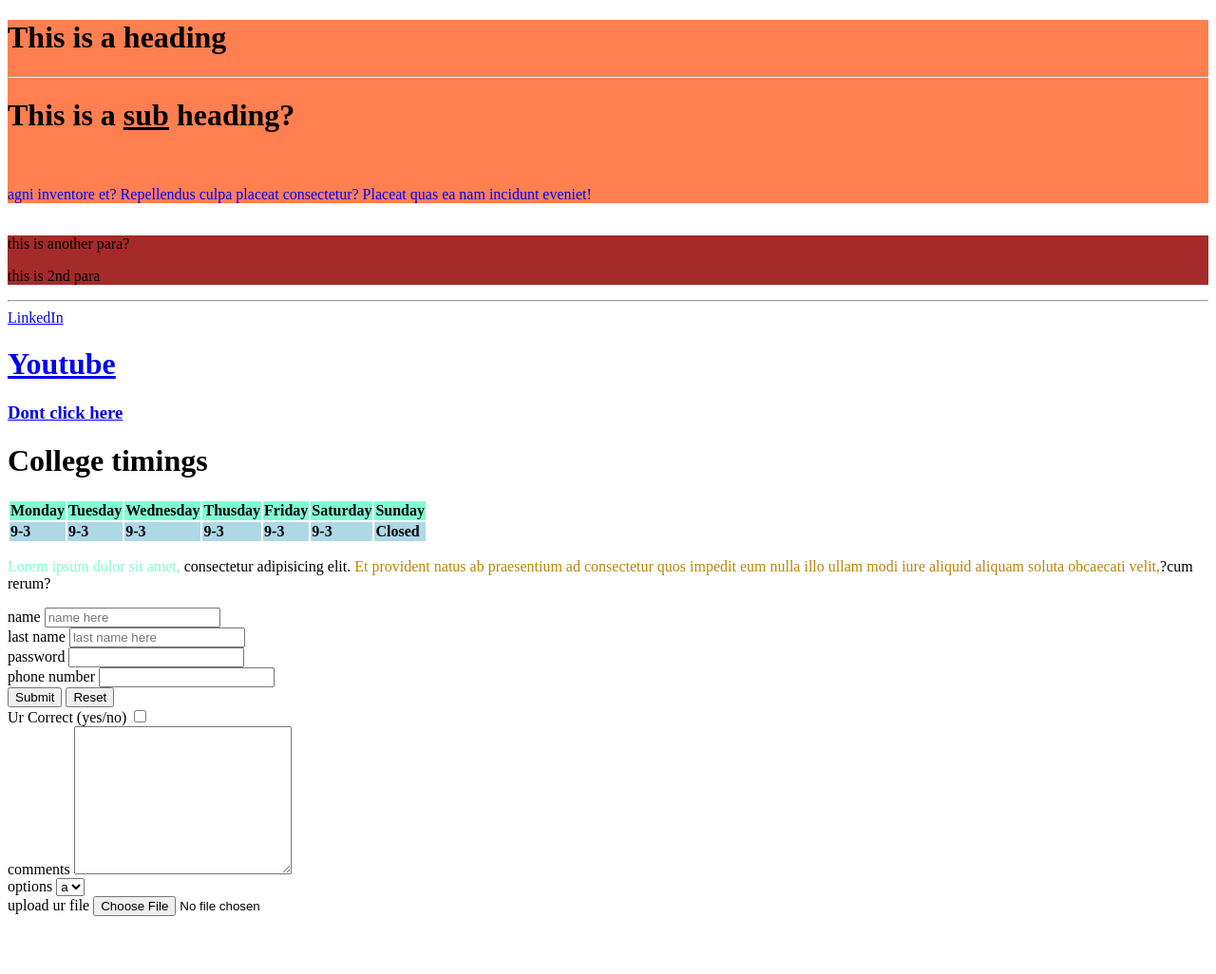
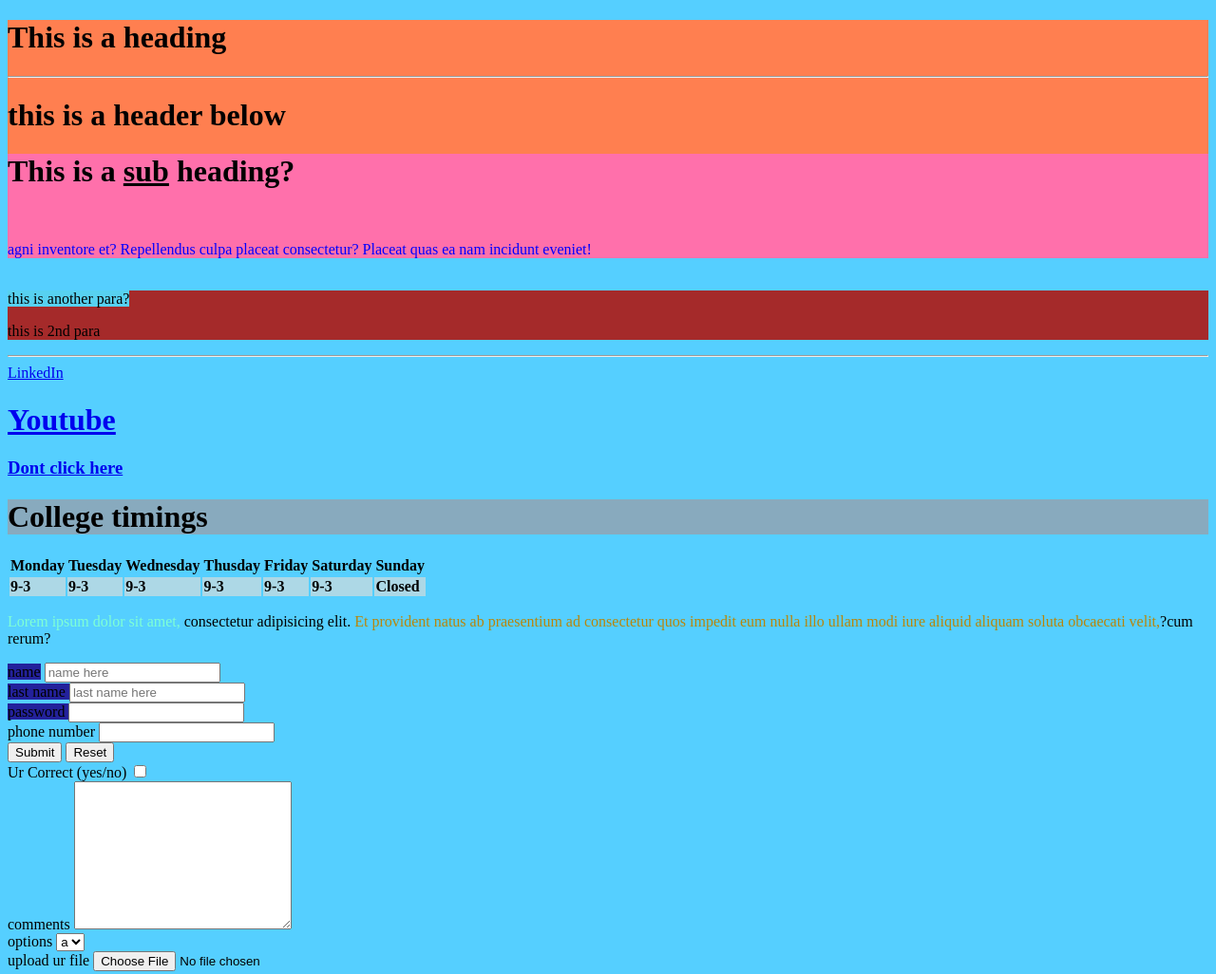
Before and after one commit to Rhishabh01/html, a plain HTML site: page index.html in a window 1280 px wide. Shown: the whole page at 95% size. Before the commit the page ends 973 px from the top, so only its background shows below. Drawn offline with Linux system fonts and the light colour scheme.

Commit message:
CSS and Fonts

```diff
--- a/index.html
+++ b/index.html
@@ -6,10 +6,16 @@
     <h1>This is a heading </h1>
     <hr>
     <body>
-        <meta name="author" content="P.R Rhishabh">
+
+        <link rel="stylesheet" href="style.css">
 
 
 
+
+
+        <meta name="author" content="P.R Rhishabh">
+        <h1>this is a header below </h1>
+        <header>
         <h1> This is a <ins>sub</ins> heading?</h1>
         <br>
         <p style="color: blue;">agni inventore et? Repellendus culpa placeat consectetur? Placeat quas ea nam incidunt eveniet!</p>
@@ -18,7 +24,7 @@
         <div style="background-color: brown;">
         <p1> this is another para?</p1>
         <br>
-        <p> this is 2nd para</p>
+        <p id="p1"> this is 2nd para</p>
         </div>
         <hr>
         <a href=" https:www.linkedIn.com" target=_blank title="this takes you to LinkedIn">
@@ -31,11 +37,11 @@
         <a href="index1.html" target ="_blank" title="A cute image">
             <h3> Dont click here </h3>
         </a>
-
+         </header>
 
         <table b>
-            <h1> College timings </h1>
-        <tr width="700"style="background-color: aquamarine;" align="left">
+            <h1 class="clor1"> College timings </h1>
+        <tr width="700" align="left">
             <th>Monday</th>
             <th>Tuesday</th>
             <th>Wednesday</th>
@@ -61,20 +67,20 @@
 
 
 
-
+        <footer>
         <form>
             <div>
-            <label for="fname">name</label>
+            <label for="fname" id="color1">name</label>
             <input type="text" id="fname" name:="fname" placeholder="name here">
             </div>
 
             <div>
-               <label for="lname"> last name </label>
+               <label for="lname" id="color1"> last name </label>
                <input type="text" id="lname" name="lname" placeholder="last name here">
             </div>
 
             <div>
-                <label for="pass"> password </label>
+                <label for="pass" id="color1"> password </label>
                 <input type="password" id="pass" required maxlength="10">
             </div>
 
@@ -110,7 +116,7 @@
         <br >
         <label> upload ur file </label>
         <input type="file" accept="image/png, image/jpeg">
-
+    </footer>
 
     </body>
 </html>
--- /dev/null
+++ b/style.css
@@ -0,0 +1,19 @@
+body{
+    background-color: rgb(85, 207, 255);
+}
+
+p1{
+    background-color: rgb(87, 209, 240);
+}
+/* this is namebased */
+header{
+    background-color: rgb(255, 112, 171);
+}
+/* this is id */
+#color1{
+    background-color: rgb(35, 33, 155);
+}
+/* this is classs */
+.clor1{
+    background-color: rgb(136, 170, 190);
+}
```
